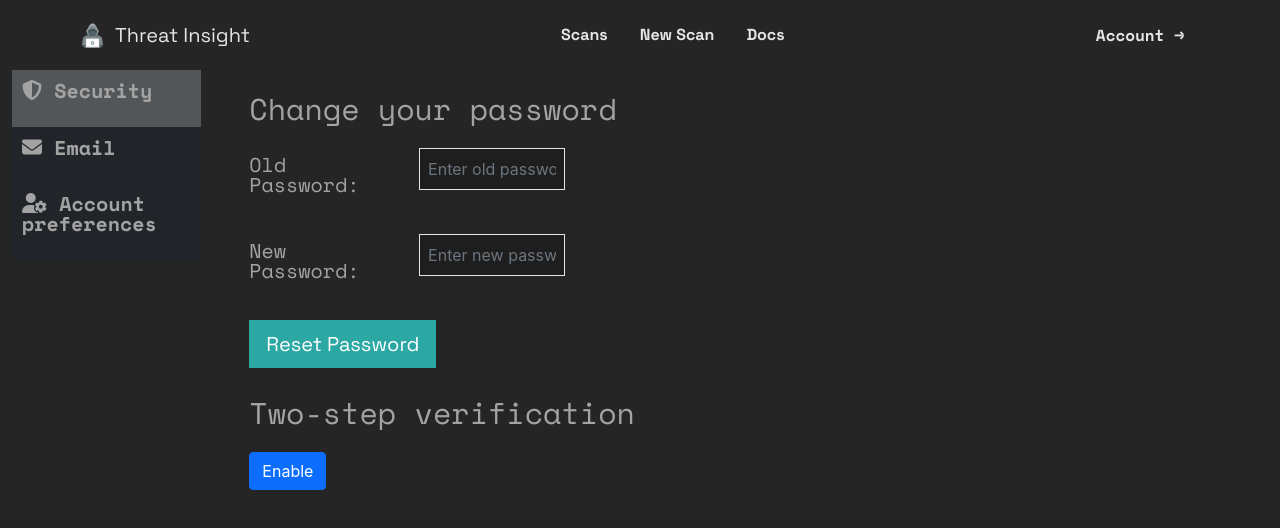
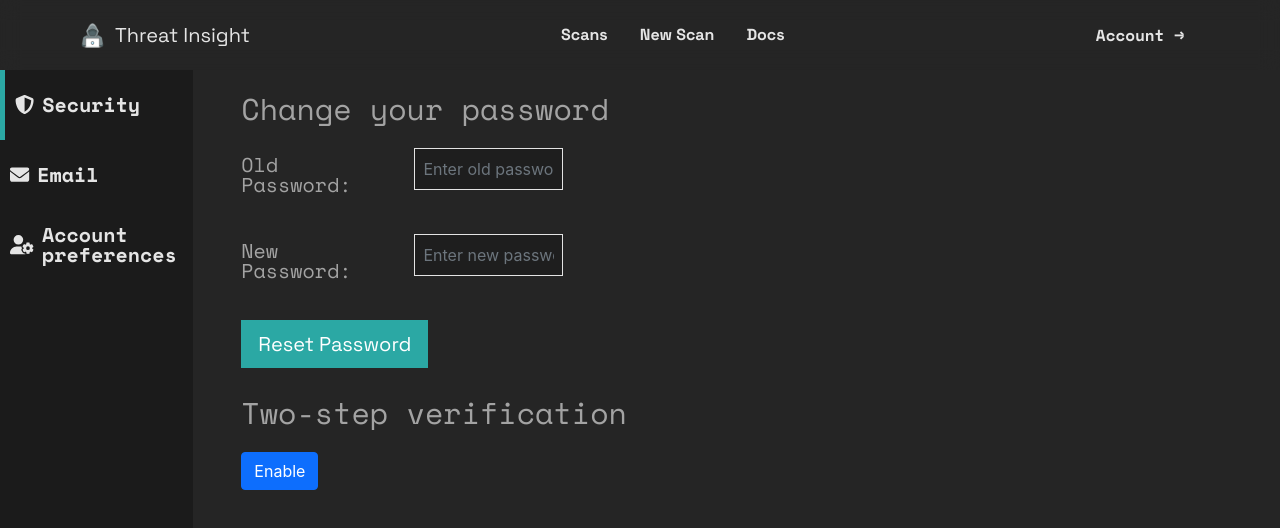
Before and after one commit to neratmatevz/ThreatInsight, a React (Create React App) app in the folder frontend/: page /profile in a window 1280 px wide. Shown: the top 528 px of the page. Built offline with nearby package versions, Linux system fonts and the light colour scheme; no server answers; the database is empty; sample sign-in values are in the browser's storage.

Commit message:
popravki 2FA, design scan in vertical headerja

```diff
--- a/frontend/src/App.tsx
+++ b/frontend/src/App.tsx
@@ -21,6 +21,7 @@ import ScanPage from "./Pages/ScansPage/ScanPage/ScanPage";
 import SearchPage from "./Pages/SearchPage/SearchPage";
 import GenerateTOTP from "./Pages/AuthenticationPage/TwoFAPage/GenerateTOTP";
 import VerifyTOTP from "./Pages/AuthenticationPage/TwoFAPage/VerifyTOTP";
+import RecoveryKey from "./Pages/AuthenticationPage/TwoFAPage/RecoveryKey/RecoveryKey";
 
 function App() {
   const { user, loading } = useAuth();
@@ -120,6 +121,15 @@ function App() {
                 </ProtectedRoute>
               }
             />
+
+            <Route
+            path="qrcode/recoveryKey"
+            element={
+              <ProtectedRoute>
+                <RecoveryKey />
+              </ProtectedRoute>
+            }
+            />
           </Routes>
         </div>
       </BrowserRouter>
--- a/frontend/src/Pages/AuthenticationPage/LoginPages/Login.tsx
+++ b/frontend/src/Pages/AuthenticationPage/LoginPages/Login.tsx
@@ -102,7 +102,6 @@ const Login = () => {
       const totpExists = response.data.totp;
 
       if (totpExists) {
-        // setTotpExists(true);
         navigate("/authorization", {
           state: { totp: totpExists, email: email, password: password },
         });
--- a/frontend/src/Pages/AuthenticationPage/ProfilePages/ProfilePage/ProfilePage.tsx
+++ b/frontend/src/Pages/AuthenticationPage/ProfilePages/ProfilePage/ProfilePage.tsx
@@ -16,9 +16,9 @@ import PromptForCredentials from '../PromptForCredentials/PromptForCredentials';
 import Nav from 'react-bootstrap/Nav';
 import SidebarMenu from 'react-bootstrap-sidebar-menu';
 import './ProfilePage.css'
-import Header2 from '../../../../components/Common/VerticalHeader/VerticalHeader';
 import TwoFAPage from '../../TwoFAPage/TwoFAPage';
 import VerticalHeader from '../../../../components/Common/VerticalHeader/VerticalHeader';
+
 const ProfilePage = () => {
   const { user, logout } = useAuth();
   const navigate = useNavigate();
@@ -100,9 +100,9 @@ const ProfilePage = () => {
 
 
   return (
-    <Container fluid>
+    <div>
       <Row>
-        <Col xs={12} sm={12} md={4} lg={2} style={{ height: '100%' }}>
+        <Col xs={12} sm={12} md={4} lg={2}>
           <VerticalHeader />
         </Col>
         <Col xs={12} sm={12} md={8} lg={10} style={{ height: '100%' }}>
@@ -147,7 +147,7 @@ const ProfilePage = () => {
           </Container>
         </Col>
       </Row>
-    </Container>
+    </div>
   );
 };
 
--- a/frontend/src/Pages/AuthenticationPage/ProfilePages/UpdateEmail/UpdateEmailPage.tsx
+++ b/frontend/src/Pages/AuthenticationPage/ProfilePages/UpdateEmail/UpdateEmailPage.tsx
@@ -26,6 +26,7 @@ import Nav from "react-bootstrap/Nav";
 import SidebarMenu from "react-bootstrap-sidebar-menu";
 import Header2 from "../../../../components/Common/VerticalHeader/VerticalHeader";
 import VerticalHeader from "../../../../components/Common/VerticalHeader/VerticalHeader";
+
 const UpdateEmailPage = () => {
   const { user, logout } = useAuth();
   const navigate = useNavigate();
--- /dev/null
+++ b/frontend/src/Pages/AuthenticationPage/TwoFAPage/RecoveryKey/RecoveryKey.tsx
@@ -0,0 +1,34 @@
+// src/SecretKeyWarning.tsx
+import React from 'react';
+import { Container, Row, Col, Alert } from 'react-bootstrap';
+import { useLocation, useNavigate } from 'react-router-dom';
+
+const RecoveryKey: React.FC = () => {
+  const location = useLocation();
+  const navigate = useNavigate();
+  const { secret } = location.state || {};
+
+  if (!secret) {
+    navigate('/');
+    return null;
+  }
+
+  return (
+    <Container>
+      <Row className="justify-content-center mt-4">
+        <Col md={8}>
+          <p style={{color:'white'}}> IMPORTANT: Save Your Secret Key</p>
+          <Alert className='error'>
+            <p style={{color:'white'}}>
+              Please save this secret key in a secure location.
+              If you lose this key, you will lose access to your account.
+            </p>
+            <p style={{color:'white'}}><strong>Secret Key: {secret}</strong></p>
+          </Alert>
+        </Col>
+      </Row>
+    </Container>
+  );
+};
+
+export default RecoveryKey;
--- a/frontend/src/components/Common/ScansHeader/ScansHeader.css
+++ b/frontend/src/components/Common/ScansHeader/ScansHeader.css
@@ -39,7 +39,7 @@
     width: 100%;
     height: 70px;
     text-align: left;
-    background-color: #252525;
+    background-color: #1b1b1b;
     border-radius: 0;
     align-items: center  !important;
 
@@ -79,7 +79,7 @@ border-right: 1px solid #e5e7eb;
     overflow-y: auto;
        height: 65vh;
     width:100%;
-background-color: #252525;
+background-color: #1b1b1b;
 
   }
 
@@ -151,10 +151,8 @@ background-color: #252525;
   left:0;
   top: 75px;
 
-            border-right: 2px solid black;
-            border-top: 2px solid black;
             border-color: #2BA8A4 !important;
-       background-color: #252525;
+       background-color: #1b1b1b;
 
        font-family: 'Space Mono', monospace;
 }
--- a/frontend/src/components/Common/ScansHeader/ScansHeader.tsx
+++ b/frontend/src/components/Common/ScansHeader/ScansHeader.tsx
@@ -243,7 +243,7 @@ setLoading(true);
         </Nav>
       )}
       {!loading && (
-        <div className="left-div">
+        <div className="left-div" style={{backgroundColor:'#1b1b1b'}}>
           <Button
 
             onClick={handleAddNewScan}
--- a/frontend/src/components/Common/VerticalHeader/VerticalHeader.css
+++ b/frontend/src/components/Common/VerticalHeader/VerticalHeader.css
@@ -1,34 +1,59 @@
-.nav-link-box-vertical {
+.vertical-nav {
+    background-color: #1b1b1b;
+    height: 100vh;
+  }
 
-    padding: 10px;
+  .nav-link-box-vertical {
+    background-color: #1b1b1b;
+    padding-left: 10px;
+    width: 100%;
+    height: 70px;
     text-align: left;
-    color: #333;
-    text-decoration: none;
+    border-radius: 0;
     display: flex;
     align-items: center;
-    gap: 8px;
-    margin: 0px 0;
-    border-radius: 0;
+  }
+
+  .nav-link-box-vertical p {
+    margin: 0;
+    display: flex;
+    align-items: center;
+    color:#E5E5E5;
+
   }
 
   .nav-link-box-vertical:hover {
-    background-color: #a3a3a362;
-    color:#e5e7eb;
+    background-color: #1b1b1b;
+
   }
 
   .activeVertical {
-    background-color: #a3a3a362;
-    color: white;
+    border-left: 5px solid #2BA8A4;
+    background-color: #1b1b1b !important;
   }
 
-.vertical-nav{
-  background-color: #252525;
-}
 
-.account-settings-button{
-  background-color: #252525;
-  border-color: #252525;
-}.account-settings-button:hover{
-  background-color: #252525;
-  border-color: #252525;
-}
+  .vertical-nav{
+    background-color: #1b1b1b !important;
+    height: 100vh;
+  }
+  .icon-spacing {
+    margin-right: 8px;
+    font-size: 1.2em;
+    color: #E5E5E5;
+  } .icon-spacing:hover {
+    margin-right: 8px;
+    color: #E5E5E5;
+  }
+  .account-settings-button{
+    background-color: #252525 !important;
+    border-color: #252525!important;
+  }.account-settings-button:hover{
+    background-color: #252525!important;
+    border-color: #252525!important;
+  }
+
+  .account-settings-button:focus{
+    background-color: #252525!important;
+    border-color: #252525!important;
+  }
--- a/frontend/src/components/Common/VerticalHeader/VerticalHeader.tsx
+++ b/frontend/src/components/Common/VerticalHeader/VerticalHeader.tsx
@@ -14,34 +14,38 @@ const VerticalHeader = () => {
 
   return (
     <>
-      <Nav className="flex-column bg-dark vertical-nav d-none d-lg-block" style={{ width: '100%' }}>
+      <Nav className="flex-column bg-dark vertical-nav d-none d-lg-block">
         <Nav.Link
           as={Link}
           to="/profile"
           className={`nav-link-box-vertical ${location.pathname === '/profile' ? 'activeVertical' : ''}`}
         >
-          <p> <FontAwesomeIcon icon={faShieldAlt} /> Security</p>
+             <FontAwesomeIcon icon={faShieldAlt} className="icon-spacing" />
+  <p className='left'>Security</p>
         </Nav.Link>
         <Nav.Link
           as={Link}
           to="/profile/updateemail"
           className={`nav-link-box-vertical ${location.pathname === '/profile/updateemail' ? 'activeVertical' : ''}`}
         >
-          <p> <FontAwesomeIcon icon={faEnvelope} /> Email</p>
+             <FontAwesomeIcon icon={faEnvelope} className="icon-spacing" />
+  <p className='left'>Email</p>
+
         </Nav.Link>
         <Nav.Link
           as={Link}
           to="/profile/deleteaccount"
           className={`nav-link-box-vertical ${location.pathname === '/profile/deleteaccount' ? 'activeVertical' : ''}`}
         >
-          <p> <FontAwesomeIcon icon={faUserCog} /> Account preferences</p>
+            <FontAwesomeIcon icon={faUserCog} className="icon-spacing" />
+  <p className='left'>Account preferences</p>
+
         </Nav.Link>
       </Nav>
 
-      <Button  onClick={handleToggle} className="d-lg-none account-settings-button" style={{ color: 'white' }}>
-     <p> ← Account Settings</p>
+      <Button onClick={handleToggle} className="d-lg-none account-settings-button" variant='dark' style={{ color: 'white' }}>
+        <p>← Account Settings</p>
       </Button>
-
 
       <Offcanvas show={show} onHide={handleToggle} placement="start" className="d-lg-none">
         <Offcanvas.Header closeButton>
@@ -54,21 +58,24 @@ const VerticalHeader = () => {
               to="/profile"
               className={`nav-link-box-vertical ${location.pathname === '/profile' ? 'activeVertical' : ''}`}
             >
-              <p> <FontAwesomeIcon icon={faShieldAlt} /> Security</p>
+             <FontAwesomeIcon icon={faShieldAlt} className="icon-spacing" />
+  <p className='left'>Security</p>
             </Nav.Link>
             <Nav.Link
               as={Link}
               to="/profile/updateemail"
               className={`nav-link-box-vertical ${location.pathname === '/profile/updateemail' ? 'activeVertical' : ''}`}
             >
-              <p> <FontAwesomeIcon icon={faEnvelope} /> Email</p>
+             <FontAwesomeIcon icon={faEnvelope} className="icon-spacing" />
+  <p className='left'>Email</p>
             </Nav.Link>
             <Nav.Link
               as={Link}
               to="/profile/deleteaccount"
               className={`nav-link-box-vertical ${location.pathname === '/profile/deleteaccount' ? 'activeVertical' : ''}`}
             >
-              <p> <FontAwesomeIcon icon={faUserCog} /> Account preferences</p>
+               <FontAwesomeIcon icon={faUserCog} className="icon-spacing"/>
+  <p className='left'>Account preferences</p>
             </Nav.Link>
           </Nav>
         </Offcanvas.Body>
```
Also changed, not shown: frontend/src/Pages/AuthenticationPage/TwoFAPage/GenerateTOTP.tsx (+77 -29 lines), 1 other file (tests, documents, lock files or other folders).
